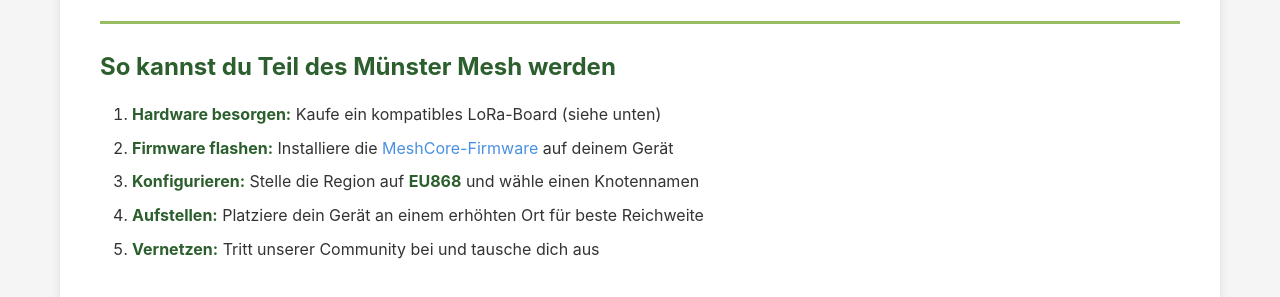
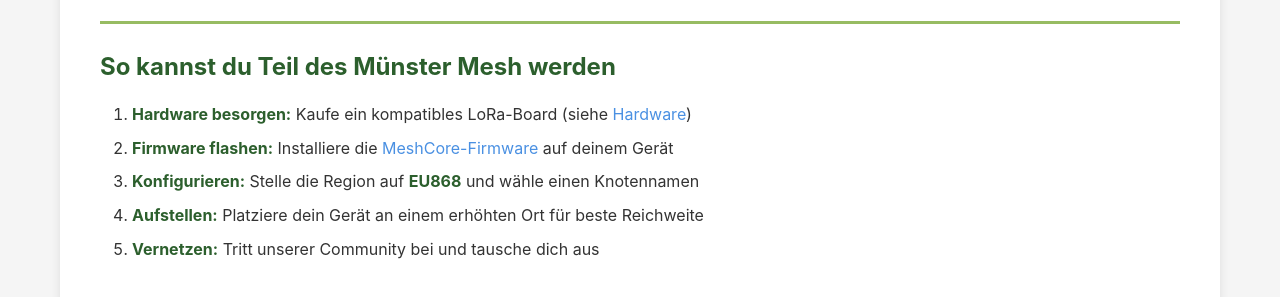
Before and after one commit to muenster-mesh/muenster-mesh-website, a Jekyll site: the page built from index.md, in a window 1280 px wide and 900 px high, scrolled down 2325 px. Shown: the part 156-453 px from the top of the window. Built offline with Jekyll 4.4.1, drawn with Linux system fonts in a browser that asks for light colours.

Commit message:
add link to section

```diff
--- a/index.md
+++ b/index.md
@@ -68,7 +68,7 @@ Jeder Punkt steht für einen Knoten oder Repeater, die gemeinsam das MeshCore-Ne
 
 ### So kannst du Teil des Münster Mesh werden
 
-1. **Hardware besorgen:** Kaufe ein kompatibles LoRa-Board (siehe unten)
+1. **Hardware besorgen:** Kaufe ein kompatibles LoRa-Board (siehe [Hardware](#hardware))
 2. **Firmware flashen:** Installiere die [MeshCore-Firmware](https://github.com/ripplebiz/MeshCore) auf deinem Gerät
 3. **Konfigurieren:** Stelle die Region auf **EU868** und wähle einen Knotennamen
 4. **Aufstellen:** Platziere dein Gerät an einem erhöhten Ort für beste Reichweite
```
